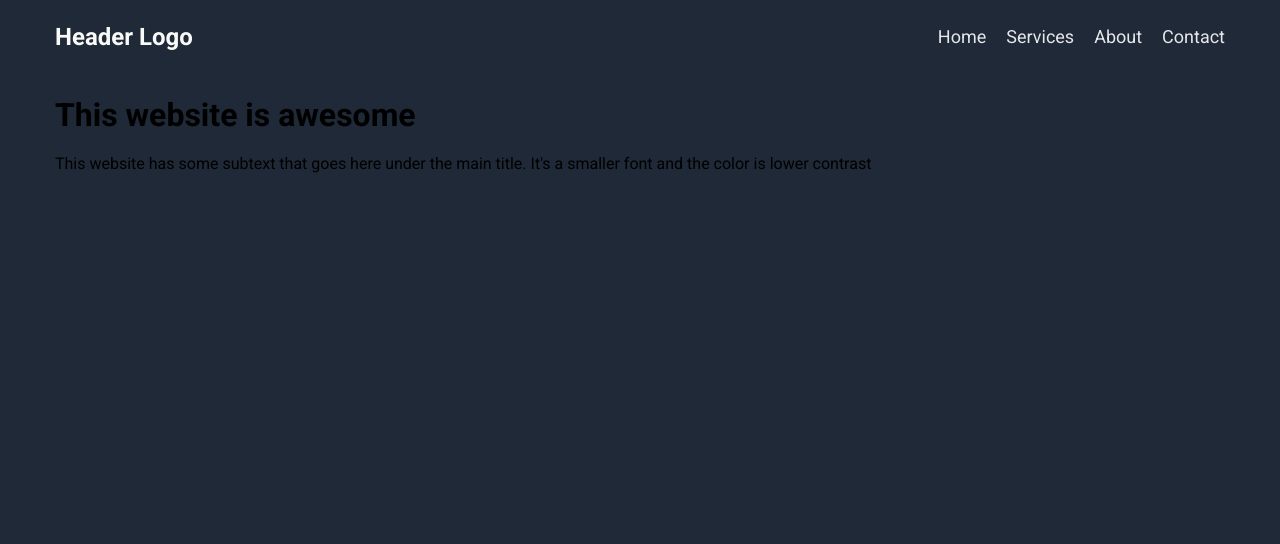
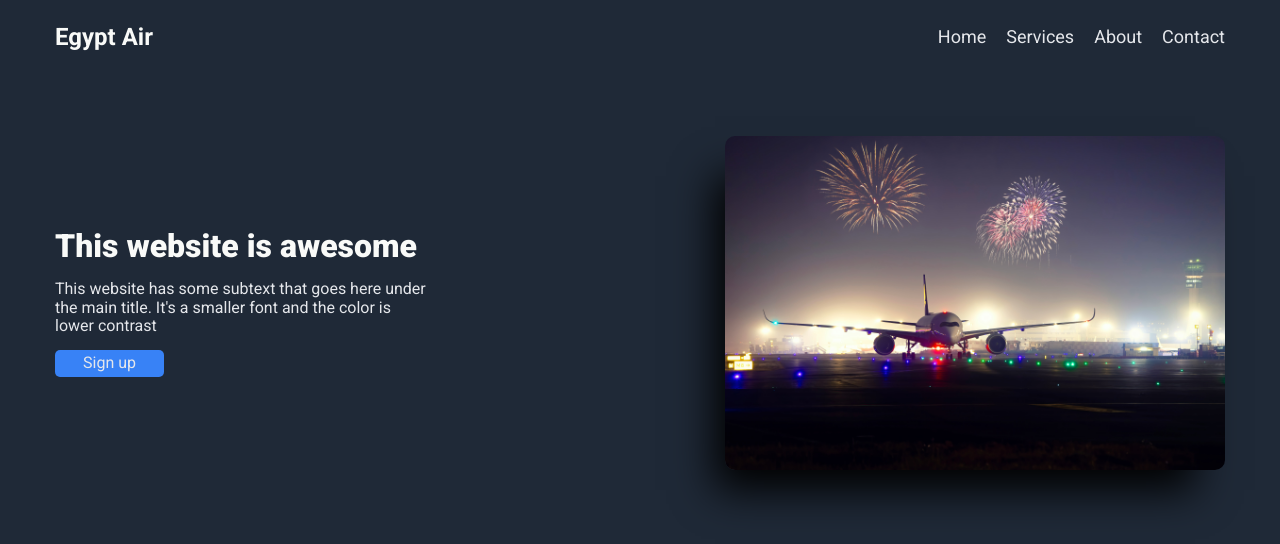
Before and after one commit to Abdullah-Hamdy-1998/landing-page-flex, a plain HTML site: page index.html in a window 1280 px wide. Drawn offline with Linux system fonts and the light colour scheme.

Commit message:
style: Design landing part

```diff
--- a/css/style.css
+++ b/css/style.css
@@ -85,3 +85,50 @@ body {
 
 
 /* End Header */
+
+/* Start Landing */
+.landing {
+    padding: 60px 0;
+}
+
+.landing .container {
+    display: flex;
+    justify-content: space-between;
+    align-items: center;
+}
+
+.landing-content {
+    display: flex;
+    flex-direction: column;
+    gap: 15px;
+    flex-basis: 375px;
+}
+
+.landing-content h1 {
+    font-weight: 900;
+    color: var(--main-text-color);
+    margin: 0;
+}
+
+.landing-content p {
+    color: var(--secondary-text-color);
+    margin: 0;
+}
+
+.landing-content button {
+    align-self: flex-start;
+    color: var(--secondary-text-color);
+    background-color: var(--button-color);
+    border: none;
+    border-radius: 5px;
+    padding: 4px 28px;
+}
+
+.landing img {
+    max-width: 500px;
+    border-radius: 10px;
+    box-shadow: -20px 30px 40px -10px;
+}
+
+
+/* End Landing */
--- a/index.html
+++ b/index.html
@@ -23,7 +23,7 @@
     <header class="header">
         <div class="container">
             <div class="logo">
-                <h3>Header Logo</h3>
+                <h3>Egypt Air</h3>
             </div>
             <nav>
                 <ul class="links">
@@ -41,8 +41,9 @@
                 <h1>This website is awesome</h1>
                 <p>This website has some subtext that goes here under the main title. It's a smaller font and the color
                     is lower contrast</p>
+                <button class="button">Sign up</button>
             </div>
-            <div class="image"><img src="" alt=""></div>
+            <img src="./images/plane.jpg" alt="">
         </div>
     </div>
     <!-- End Header -->
```
Also changed, not shown: images/plane.jpg (added).
